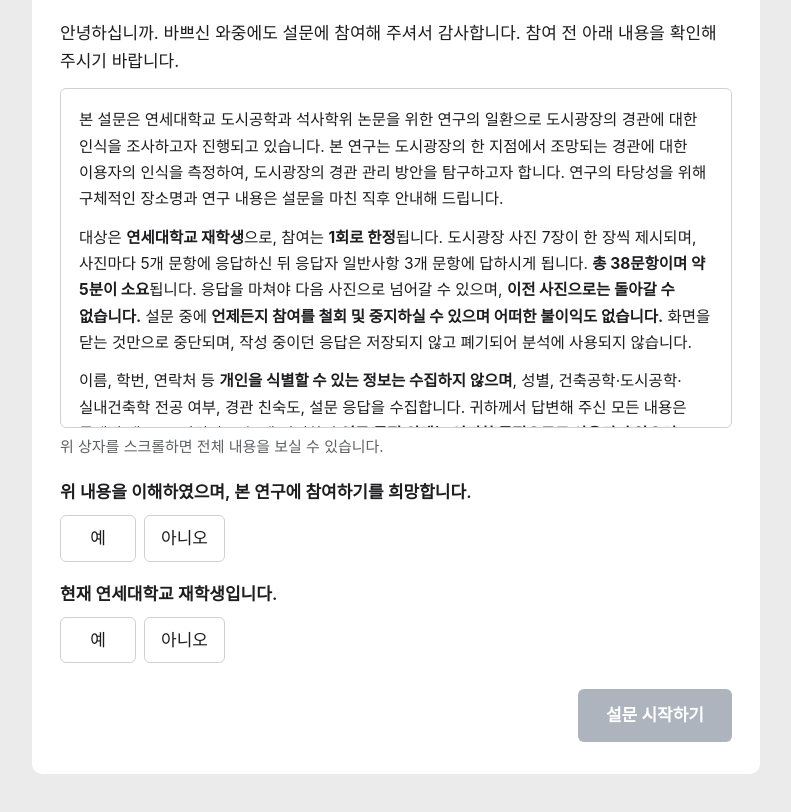
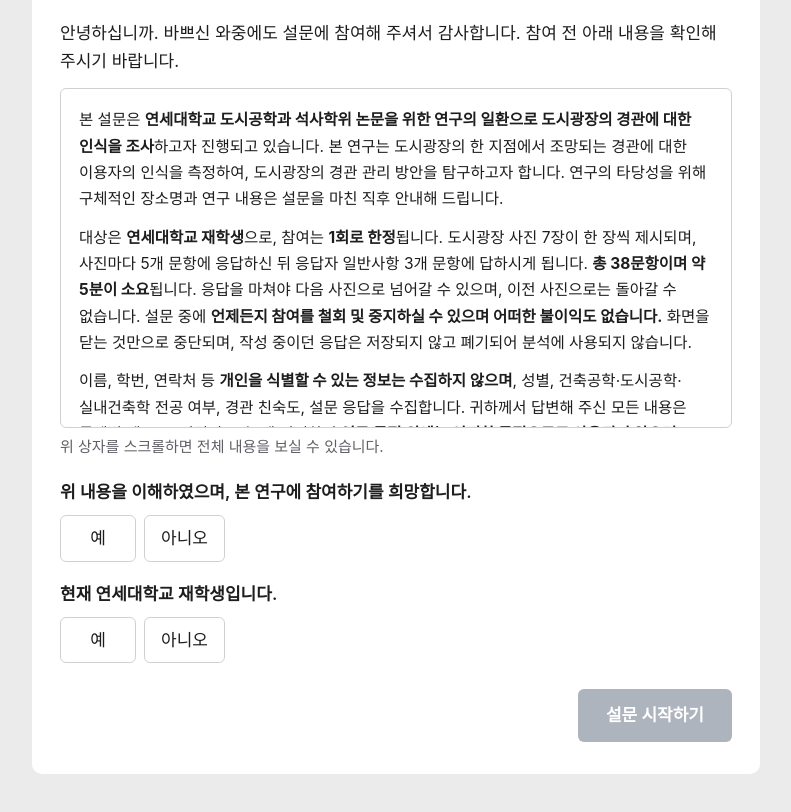
Before and after one commit to JYP0703/plaza_survey, a plain HTML site: page index.html in a window 1280 px wide. Shown: the part 130-942 px from the top of the page, without its empty margins (244-1035 px from the left). Drawn offline with Linux system fonts and the light colour scheme; a web font is replaced by a local one.

Commit message:
index.html

```diff
--- a/index.html
+++ b/index.html
@@ -106,8 +106,8 @@
      <p>안녕하십니까. 바쁘신 와중에도 설문에 참여해 주셔서 감사합니다. 참여 전 아래 내용을 확인해 주시기 바랍니다.</p>
 
     <div class="consent-box" tabindex="0" aria-label="연구 안내문">
-      <p style="margin-top:14px">본 설문은 연세대학교 도시공학과 석사학위 논문을 위한 연구의 일환으로 도시광장의 경관에 대한 인식을 조사하고자 진행되고 있습니다. 본 연구는 도시광장의 한 지점에서 조망되는 경관에 대한 이용자의 인식을 측정하여, 도시광장의 경관 관리 방안을 탐구하고자 합니다. 연구의 타당성을 위해 구체적인 장소명과 연구 내용은 설문을 마친 직후 안내해 드립니다.</p>
-      <p>대상은 <strong>연세대학교 재학생</strong>으로, 참여는 <strong>1회로 한정</strong>됩니다. 도시광장 사진 7장이 한 장씩 제시되며, 사진마다 5개 문항에 응답하신 뒤 응답자 일반사항 3개 문항에 답하시게 됩니다. <strong>총 38문항이며 약 5분이 소요</strong>됩니다. 응답을 마쳐야 다음 사진으로 넘어갈 수 있으며, <strong>이전 사진으로는 돌아갈 수 없습니다.</strong> 설문 중에 <strong>언제든지 참여를 철회 및 중지하실 수 있으며 어떠한 불이익도 없습니다.</strong> 화면을 닫는 것만으로 중단되며, 작성 중이던 응답은 저장되지 않고 폐기되어 분석에 사용되지 않습니다.</p>
+      <p style="margin-top:14px">본 설문은 <strong>연세대학교 도시공학과 석사학위 논문을 위한 연구의 일환으로 도시광장의 경관에 대한 인식을 조사</strong>하고자 진행되고 있습니다. 본 연구는 도시광장의 한 지점에서 조망되는 경관에 대한 이용자의 인식을 측정하여, 도시광장의 경관 관리 방안을 탐구하고자 합니다. 연구의 타당성을 위해 구체적인 장소명과 연구 내용은 설문을 마친 직후 안내해 드립니다.</p>
+      <p>대상은 <strong>연세대학교 재학생</strong>으로, 참여는 <strong>1회로 한정</strong>됩니다. 도시광장 사진 7장이 한 장씩 제시되며, 사진마다 5개 문항에 응답하신 뒤 응답자 일반사항 3개 문항에 답하시게 됩니다. <strong>총 38문항이며 약 5분이 소요</strong>됩니다. 응답을 마쳐야 다음 사진으로 넘어갈 수 있으며, 이전 사진으로는 돌아갈 수 없습니다. 설문 중에 <strong>언제든지 참여를 철회 및 중지하실 수 있으며 어떠한 불이익도 없습니다.</strong> 화면을 닫는 것만으로 중단되며, 작성 중이던 응답은 저장되지 않고 폐기되어 분석에 사용되지 않습니다.</p>
       <p>이름, 학번, 연락처 등 <strong>개인을 식별할 수 있는 정보는 수집하지 않으며</strong>, 성별, 건축공학·도시공학·실내건축학 전공 여부, 경관 친숙도, 설문 응답을 수집합니다. 귀하께서 답변해 주신 모든 내용은 통계법 제33조(비밀의 보호)에 의거하여 <strong>연구 목적 외에는 어떠한 목적으로도 사용되지 않으며</strong> 철저하게 비밀을 보장할 것을 약속드립니다.</p>
       <p>설문 응답 사항은 본 연구를 수행하는 데 있어 귀중한 자료로 사용될 예정이오니 바쁘시더라도 정성껏 답변해 주시면 감사하겠습니다. 다시 한번 설문에 참여해 주셔서 대단히 감사합니다.</p>
       <p>본 연구와 관련하여 문의할 사항이 있으시면 아래 연락처로 연락을 주시기 바랍니다.</p>
```
